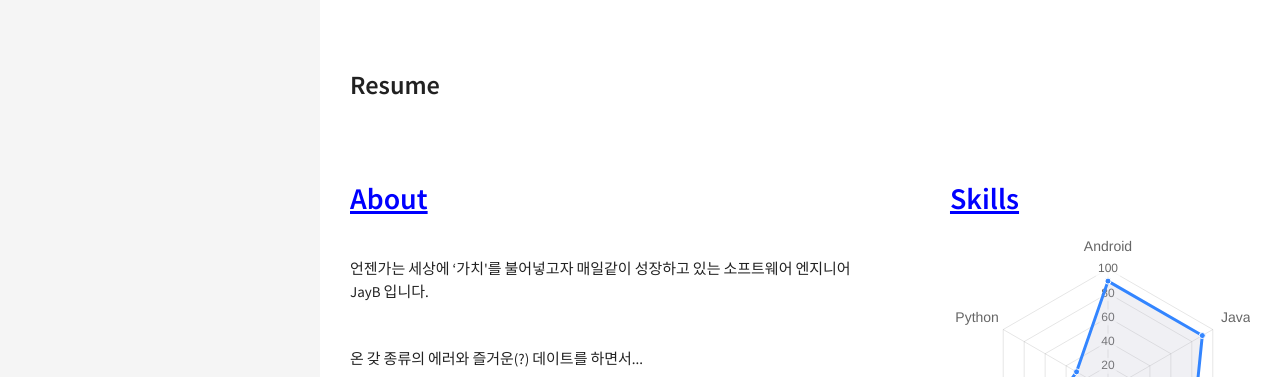
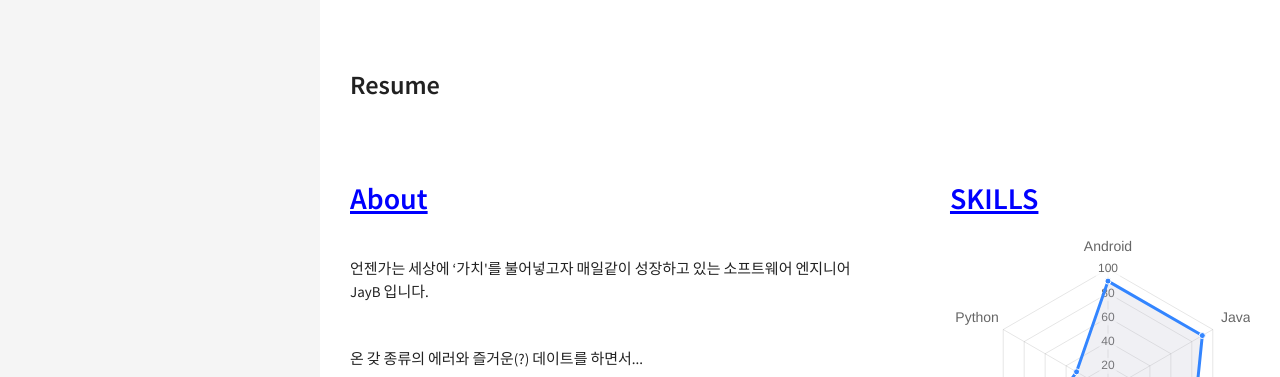
Before and after one commit to renyuanz/leonids, a Jekyll site: the page built from resume.html, in a window 1280 px wide. Shown: the top 377 px of the page. Built offline with Jekyll 4.4.1, drawn with Linux system fonts in a browser that asks for light colours; nearby versions of some CDN libraries.

Commit message:
Updated
Updated

```diff
--- a/_includes/sections/skills.html
+++ b/_includes/sections/skills.html
@@ -1,5 +1,5 @@
 <script src="https://cdnjs.cloudflare.com/ajax/libs/Chart.js/2.1.4/Chart.min.js"></script>
-<h1 style="color: blue; text-decoration: underline;"><span data-i18n="skills.my_skills">Skills</span></h1>
+<h1 style="color: blue; text-decoration: underline;"><span data-i18n="skills.my_skills">SKILLS</span></h1>
 <canvas id="{{ site.data.index.skills.id }}" height="500" width="500"></canvas>
 <script>
     var ctx = document.getElementById("{{ site.data.index.skills.id }}");
```
